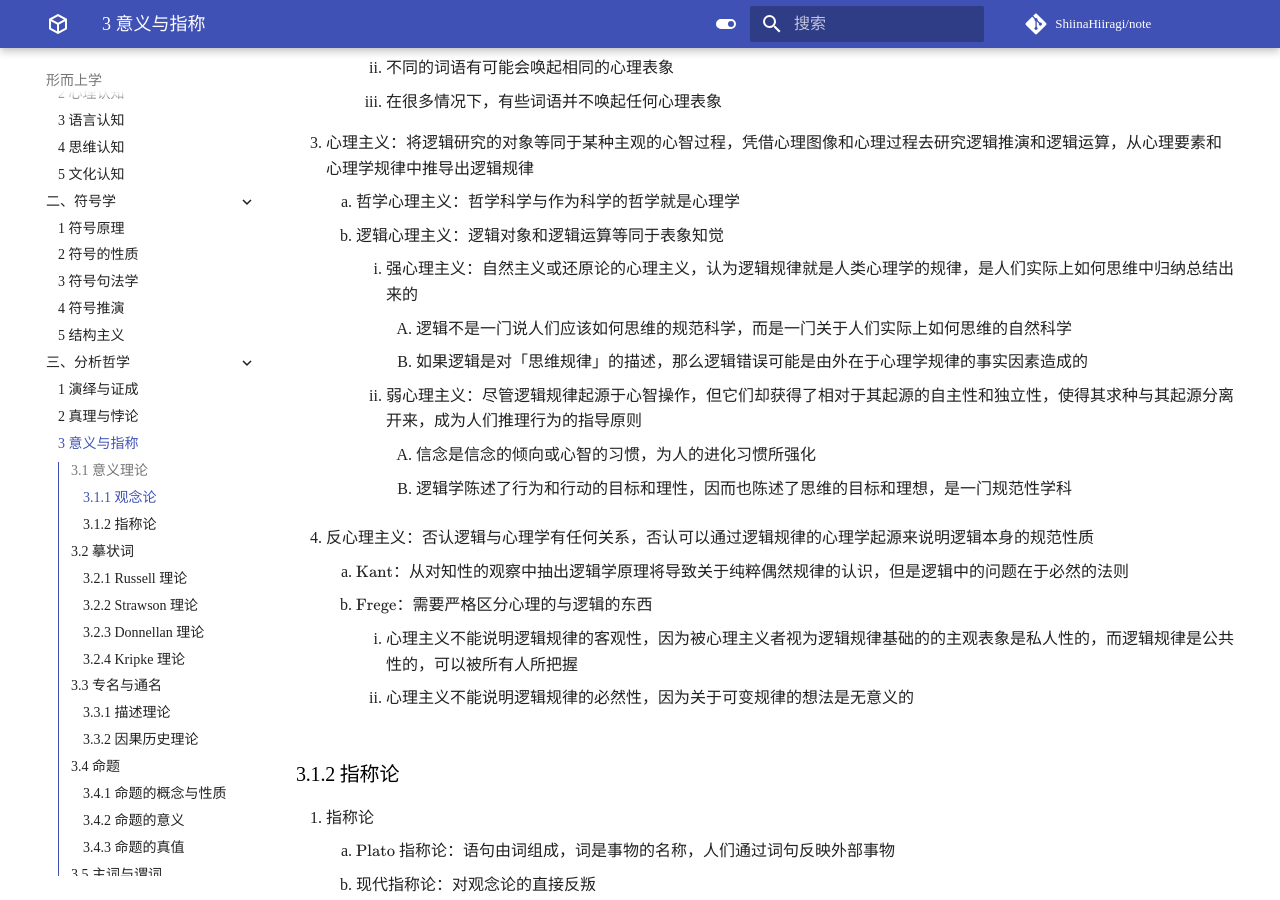
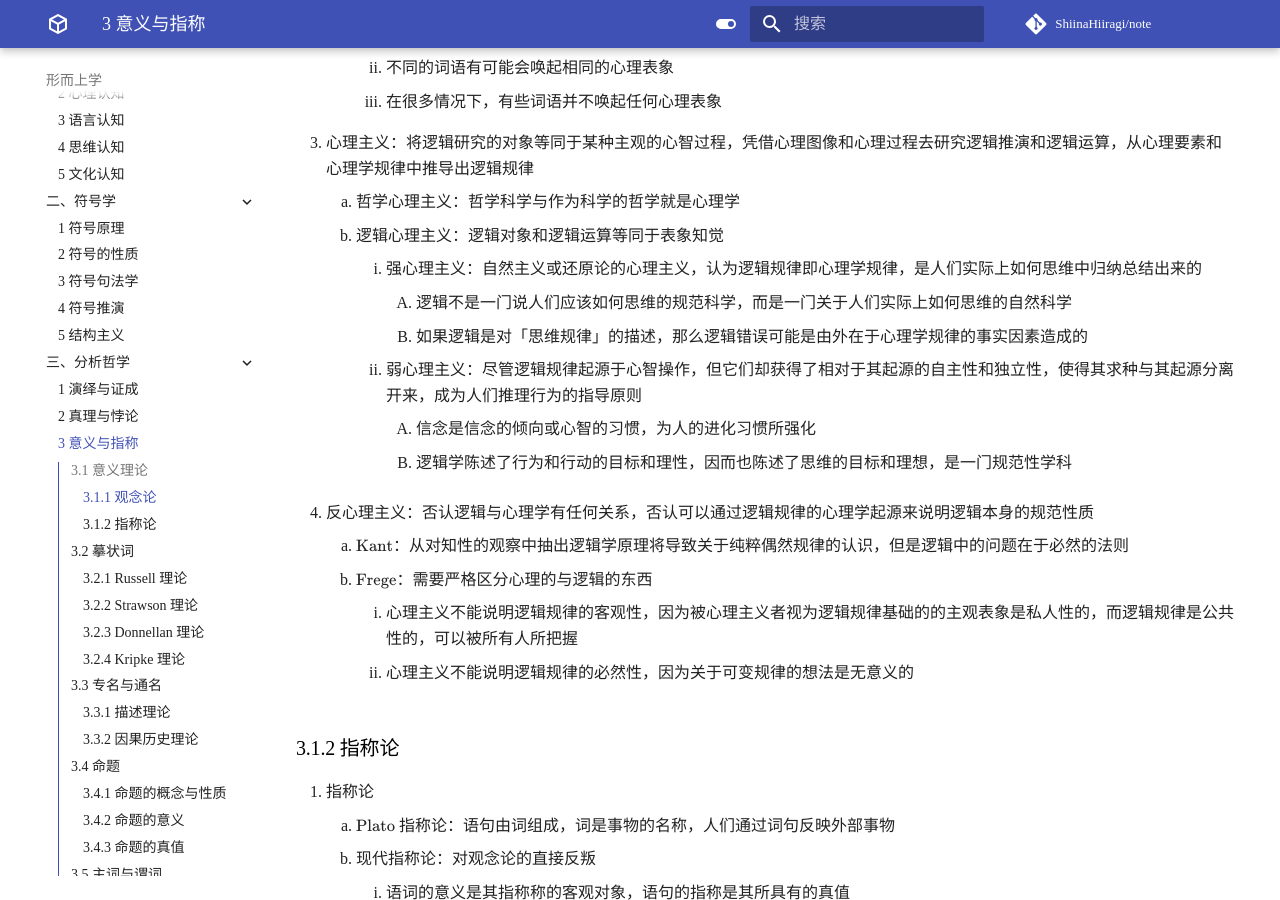
Before and after one commit to ShiinaHiiragi/note, an MkDocs documentation site: the page built from docs/meta/logic/mean.md, in a window 1280 px wide and 900 px high, scrolled down 780 px. Built offline with MkDocs 1.6.1 and Material for MkDocs 9.7.7, drawn with Linux system fonts in a browser that asks for light colours; some web fonts are replaced; comment, search, counter and statistics services are not loaded; some of the changed text lies outside the part shown.

Commit message:
further fix meta

```diff
--- a/docs/meta/logic/mean.md
+++ b/docs/meta/logic/mean.md
@@ -22,7 +22,7 @@
 3. 心理主义：将逻辑研究的对象等同于某种主观的心智过程，凭借心理图像和心理过程去研究逻辑推演和逻辑运算，从心理要素和心理学规律中推导出逻辑规律
     1. 哲学心理主义：哲学科学与作为科学的哲学就是心理学
     2. 逻辑心理主义：逻辑对象和逻辑运算等同于表象知觉
-        1. 强心理主义：自然主义或还原论的心理主义，认为逻辑规律就是人类心理学的规律，是人们实际上如何思维中归纳总结出来的
+        1. 强心理主义：自然主义或还原论的心理主义，认为逻辑规律即心理学规律，是人们实际上如何思维中归纳总结出来的
             1. 逻辑不是一门说人们应该如何思维的规范科学，而是一门关于人们实际上如何思维的自然科学
             2. 如果逻辑是对「思维规律」的描述，那么逻辑错误可能是由外在于心理学规律的事实因素造成的
         2. 弱心理主义：尽管逻辑规律起源于心智操作，但它们却获得了相对于其起源的自主性和独立性，使得其求种与其起源分离开来，成为人们推理行为的指导原则
@@ -299,7 +299,7 @@
         3. 理论后果：① 由于量词逻辑中只有个体变元可被量词约束，因此排除了高阶逻辑存在的可能；② 没有对命题、性质、关系、函项等作出本体论承诺，这些东西都不是本体论上可接受的实体
 
 ### 3.4.3 命题的真值
-1. 符合论：语句的真不在于其与其他语句的关系，而在于它与对象、与世界的关系以及它与对象在世界中的存在方式或存在状况的符合及对应
+1. 符合论：语句真不在于其与其他语句的关系，而在于它与对象或世界的关系及与对象在世界的存在方式或存在状况的符合及对应
     1. 符合论有本体论和认识论的预设
         1. 本体论方面：符合论要承认或假设存在着一个不依赖于人的心灵或精神的外部世界，人的认识是关于这个世界的认识，是对这个世界的反映、描述、概括。因此符合论必定持某种实在论立场
         2. 认识论方面：符合论要假设语句的真假与人是否认识到这种真假无关，甚至与人是否能够认识到这种真假也无关，而是纯粹由外部世界决定的
```
Also changed, not shown: other parts of docs/meta/logic/mean.md (+1 -1 lines), docs/meta/logic/truth.md (+2 -2 lines), docs/meta/math/cep.md (+1 -1 lines).
